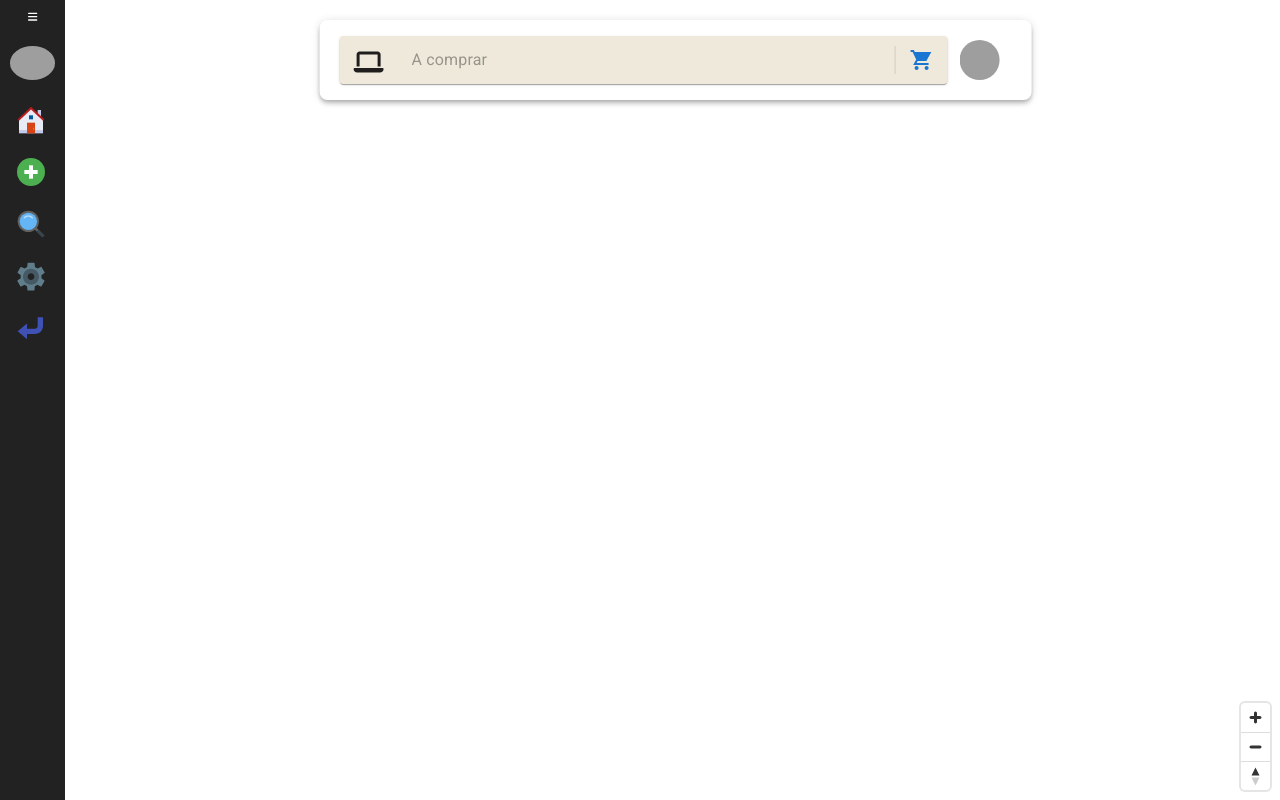
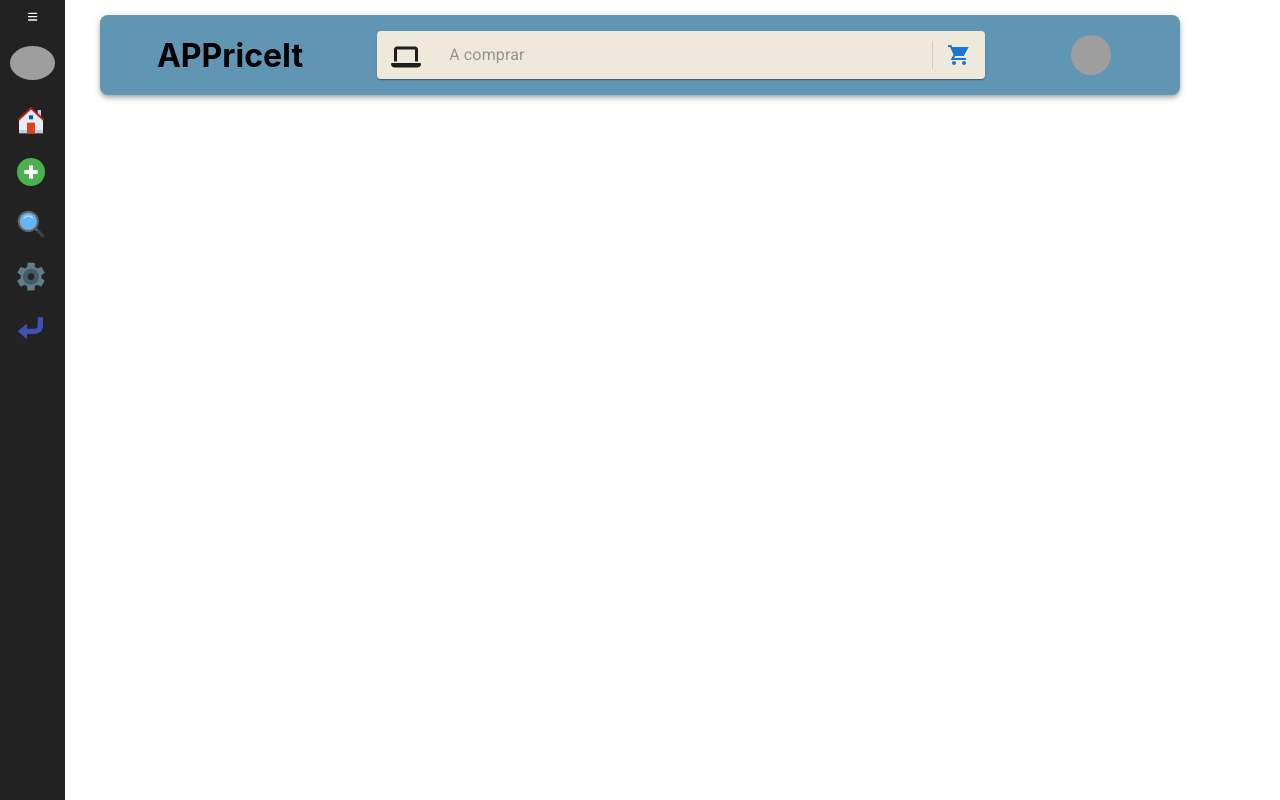
Before and after one commit to ProgramaPatos/APPriceIt_Frontend, a React (Create React App) app: page / in a window 1280 px wide. Built offline with nearby package versions, Linux system fonts and the light colour scheme; no server answers; grey boxes are pictures that could not be loaded.

Commit message:
Revert "Testing map"

```diff
--- a/package.json
+++ b/package.json
@@ -9,7 +9,6 @@
     "@fortawesome/fontawesome-svg-core": "^6.3.0",
     "@fortawesome/free-solid-svg-icons": "^6.3.0",
     "@fortawesome/react-fontawesome": "^0.2.0",
-    "maplibre-gl": "^2.1.9",
     "@mui/icons-material": "^5.11.11",
     "@mui/material": "^5.11.12",
     "@testing-library/jest-dom": "^5.16.5",
@@ -23,7 +22,6 @@
     "react": "^18.2.0",
     "react-dom": "^18.2.0",
     "react-icons": "^4.8.0",
-    "react-map-gl": "^7.0.16",
     "react-scripts": "5.0.1",
     "styled-components": "^5.3.8",
     "typescript": "^4.9.5",
--- a/src/App.css
+++ b/src/App.css
@@ -1,7 +1,38 @@
-.Container {
-    width: 100%;
-    height: 100%;
-    top: 0;
-    left: 0;
+.App {
+  text-align: center;
+}
 
+.App-logo {
+  height: 40vmin;
+  pointer-events: none;
 }
+
+@media (prefers-reduced-motion: no-preference) {
+  .App-logo {
+    animation: App-logo-spin infinite 20s linear;
+  }
+}
+
+.App-header {
+  background-color: #282c34;
+  min-height: 100vh;
+  display: flex;
+  flex-direction: column;
+  align-items: center;
+  justify-content: center;
+  font-size: calc(10px + 2vmin);
+  color: white;
+}
+
+.App-link {
+  color: #61dafb;
+}
+
+@keyframes App-logo-spin {
+  from {
+    transform: rotate(0deg);
+  }
+  to {
+    transform: rotate(360deg);
+  }
+}
--- a/src/App.tsx
+++ b/src/App.tsx
@@ -1,7 +1,6 @@
 import React from 'react';
 import Header from './components/Header';
 import { SideBarMenu } from './components/SideBarMenu';
-import  MyMap  from './components/Map';
 import './App.css';
 import { SideBarMenuItem, SideMenuCard } from './types/types';
 import {FcAdvertising, FcPlus, FcSearch,FcSettings, FcHome,FcDownLeft} from 'react-icons/fc'
@@ -55,12 +54,8 @@
 
 
   return (
-    <div className='Container'>
-
-     <MyMap />
-     <Header />
-
-
+    <div className="App">
+      <Header />
       <SideBarMenu items={items}  card={card} />
     </div>
 
--- a/src/components/Header.tsx
+++ b/src/components/Header.tsx
@@ -1,6 +1,7 @@
 import React from "react";
 import { HeaderStyle } from "../styledComponets/HeaderStyle";
 import { Avatar, Button  } from "@mui/material";
+import { useState } from "react";
 import  SearchBar from "./Search";
 
 
@@ -11,6 +12,7 @@
     return (
         <>
         <HeaderStyle>
+            <h1>APPriceIt</h1>
             <SearchBar />
             <Button>
             <Avatar alt="The user pretty face" src="https://play-lh.googleusercontent.com/i-0HlK6I-K5ZVI28HFa4iXz0T22Mg2WjQ4gMsEYvqmSNdifp2NE41ZiaUCavmbIimQ=w600-h300-pc0xffffff-pd" />
--- a/src/components/Map.tsx
+++ /dev/null
@@ -1,29 +0,0 @@
-
-import {Map, NavigationControl} from 'react-map-gl';
-import maplibregl from 'maplibre-gl';
-import 'maplibre-gl/dist/maplibre-gl.css';
-import './scssStyles/Map.scss'
-
-
-function MyMap() {
-  return (
-    <div className="Map">
-      <Map mapLib={maplibregl}
-        initialViewState={{
-          longitude: -74.086294,
-          latitude: 4.638243,
-          zoom: 14
-        }}
-        style={{width: "100%", height: "100%"}}
-        mapStyle="https://api.maptiler.com/maps/streets/style.json?key=adwU4Tce1NNStPubalmv"
-      >
-        <div className='navControl'>
-          <NavigationControl position="bottom-right"  />
-        </div>
-
-      </Map>
-    </div>
-  );
-}
-
-export default MyMap;
--- a/src/components/scssStyles/Map.scss
+++ /dev/null
@@ -1,16 +0,0 @@
-.Map {
-    text-align: center;
-    width: 100%;
-    height: 100%;
-    top: 0;
-    left: 0;
-    z-index: -1;
-
-
-
-    .navControl{
-      right: 100px;
-      background-color: red;
-    }
-
-  }
--- a/src/index.css
+++ b/src/index.css
@@ -1,25 +1,4 @@
-html{
-  width: 100%;
-  height: 100%;
-  top: 0;
-  left: 0;
-
-}
-
-#root {
-  width: 100%;
-  height: 100%;
-  top: 0;
-  left: 0;
-}
-
 body {
-  width: 100%;
-  height: 100%;
-  top: 0;
-  left: 0;
-
-
   margin: 0;
   font-family: -apple-system, BlinkMacSystemFont, 'Segoe UI', 'Roboto', 'Oxygen',
     'Ubuntu', 'Cantarell', 'Fira Sans', 'Droid Sans', 'Helvetica Neue',
--- a/src/styledComponets/HeaderStyle.tsx
+++ b/src/styledComponets/HeaderStyle.tsx
@@ -1,17 +1,13 @@
 import styled from 'styled-components';
 
 export const HeaderStyle = styled.div`
+
     display: flex;
-
-    position: absolute;
-    top: 20px;
-    left: 50%;
-    transform: translateX(-45%);
     justify-content:  space-around;
     align-items: center;
     padding: 0 20px;
-    background-color: #transparent;
-
+    margin 15px 100px;
+    background-color: #6096B4;
     border-radius: 8px;
     height: 80px;
     box-shadow: 0 2px 4px -1px rgba(0,0,0,0.2), 0 4px 5px 0 rgba(0,0,0,0.14), 0 1px 10px 0 rgba(0,0,0,0.12);
```
Also changed, not shown: 1 other file (tests, documents, lock files or other folders).
